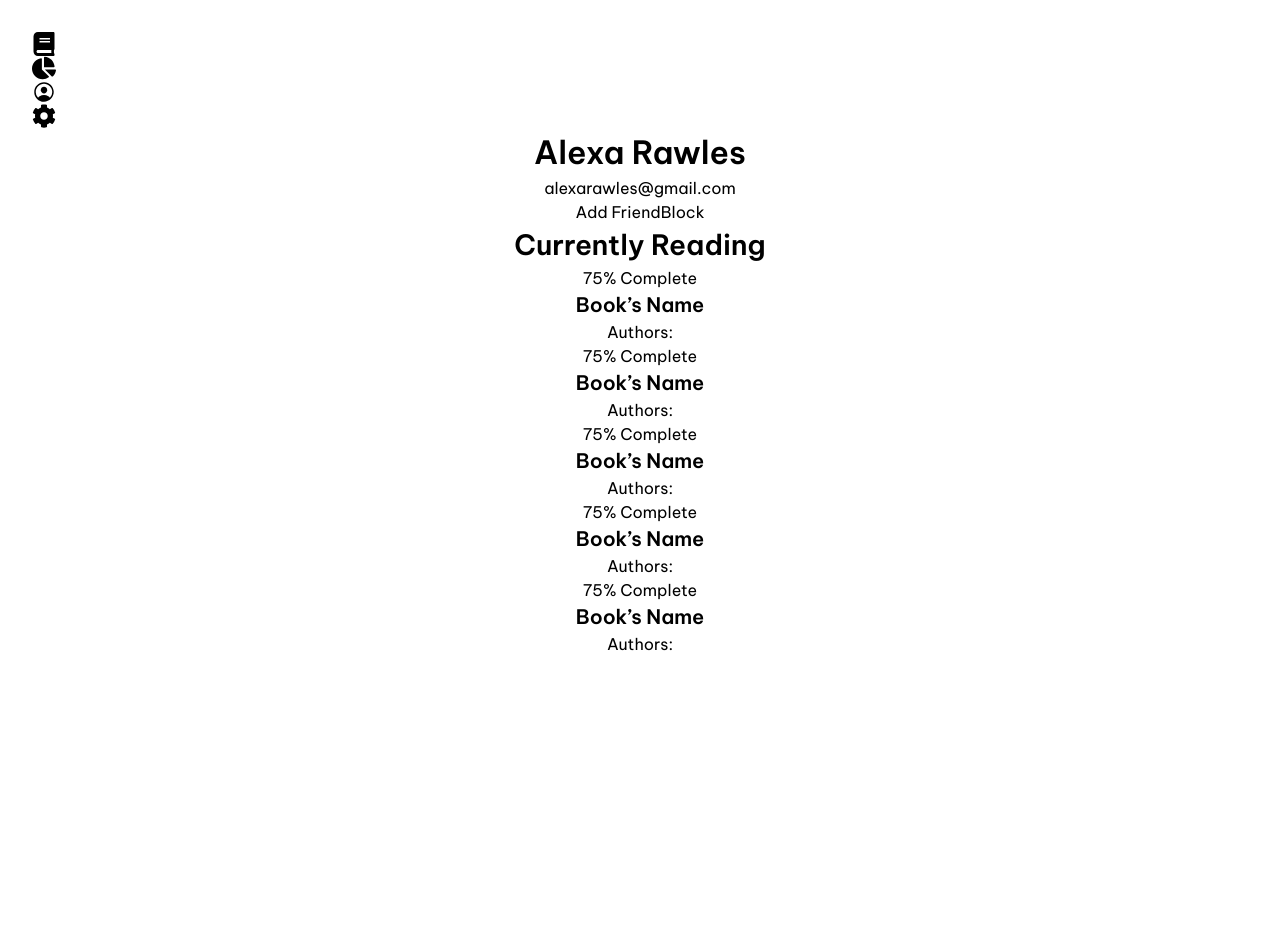
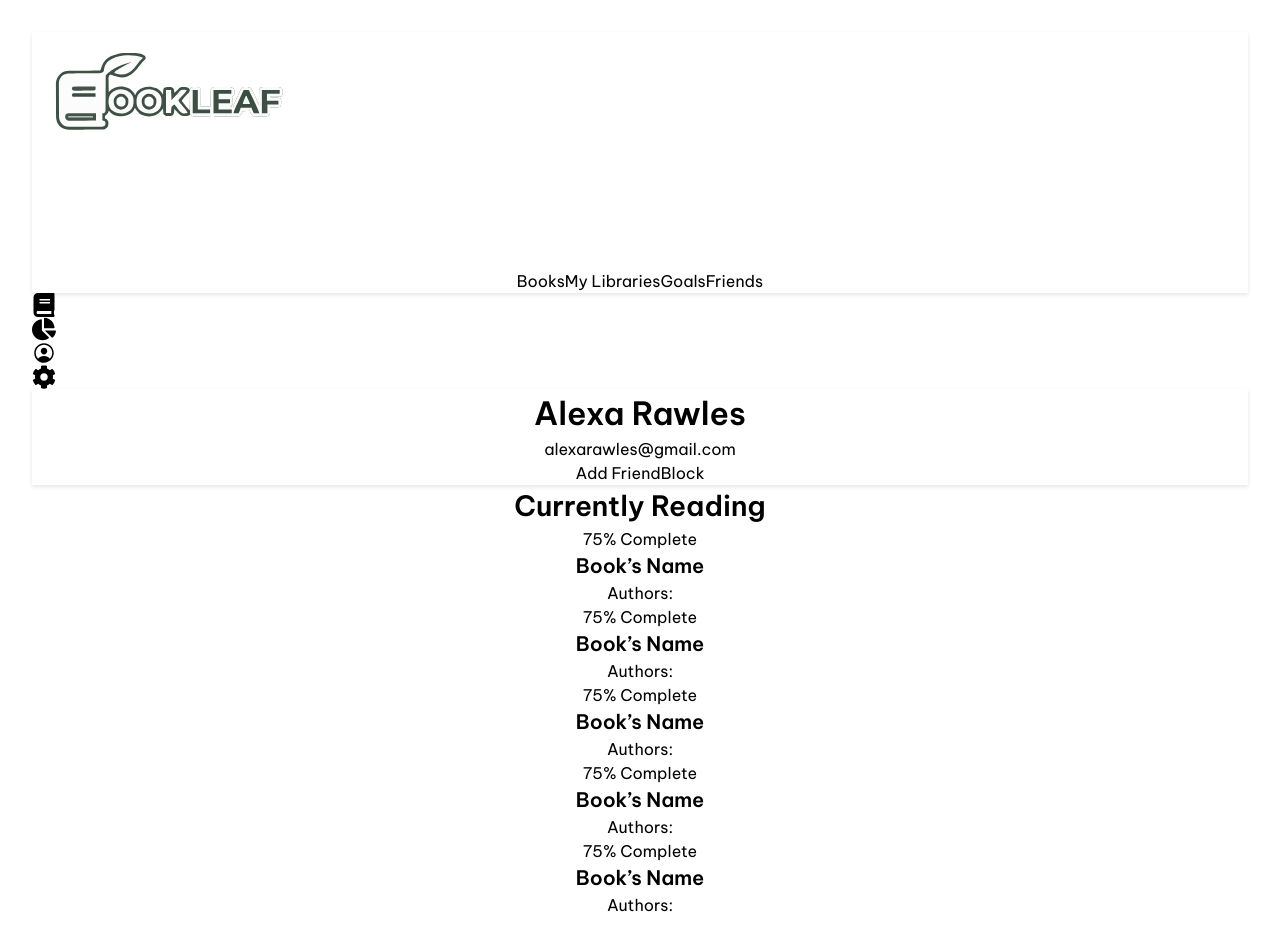
Before and after one commit to vicyan1611/BookLeaf, a React (Vite) app in the folder src/Frontend/: page /userProfile in a window 1280 px wide. Before the commit the page ends 800 px from the top, so only its background shows below. Built offline with nearby package versions, Linux system fonts and the light colour scheme.

Commit message:
Added Topbar

```diff
--- a/src/Frontend/src/pages/userProfile/index.css
+++ b/src/Frontend/src/pages/userProfile/index.css
@@ -0,0 +1,8 @@
+header {
+    position: sticky;
+    top: 0;
+    z-index: 50;
+    background: #fff;
+    box-shadow: 0 2px 4px rgba(0, 0, 0, 0.1);
+    width: 100%;
+  }
--- a/src/Frontend/src/pages/userProfile/index.tsx
+++ b/src/Frontend/src/pages/userProfile/index.tsx
@@ -132,4 +132,33 @@ const UserProfile = () => {
   );
 };
 
-export default UserProfile;
+const UserProfilePage = () => {
+  return (
+  <div className="h-screen flex flex-col">
+    <header className="bg-white shadow-md">
+      <div className="container mx-auto flex justify-between items-center px-4 py-3">
+        <img src={bookLeafLogo} alt="BookLeaf Logo" className="h-6" />
+        <div className="flex gap-3">
+          <button className="font-semibold hover:bg-green-500 hover:text-white py-2 px-3 rounded">
+            Books
+          </button>
+          <button className="font-semibold hover:bg-green-500 hover:text-white py-2 px-3 rounded">
+            My Libraries
+          </button>
+          <button className="font-semibold hover:bg-green-500 hover:text-white py-2 px-3 rounded">
+            Goals
+          </button>
+          <button className="font-semibold hover:bg-green-500 hover:text-white py-2 px-3 rounded">
+            Friends
+          </button>
+        </div>
+      </div>
+    </header>
+    <main className="flex-grow">
+      <UserProfile />
+    </main>
+  </div>
+  );
+};
+
+export default UserProfilePage;
```
